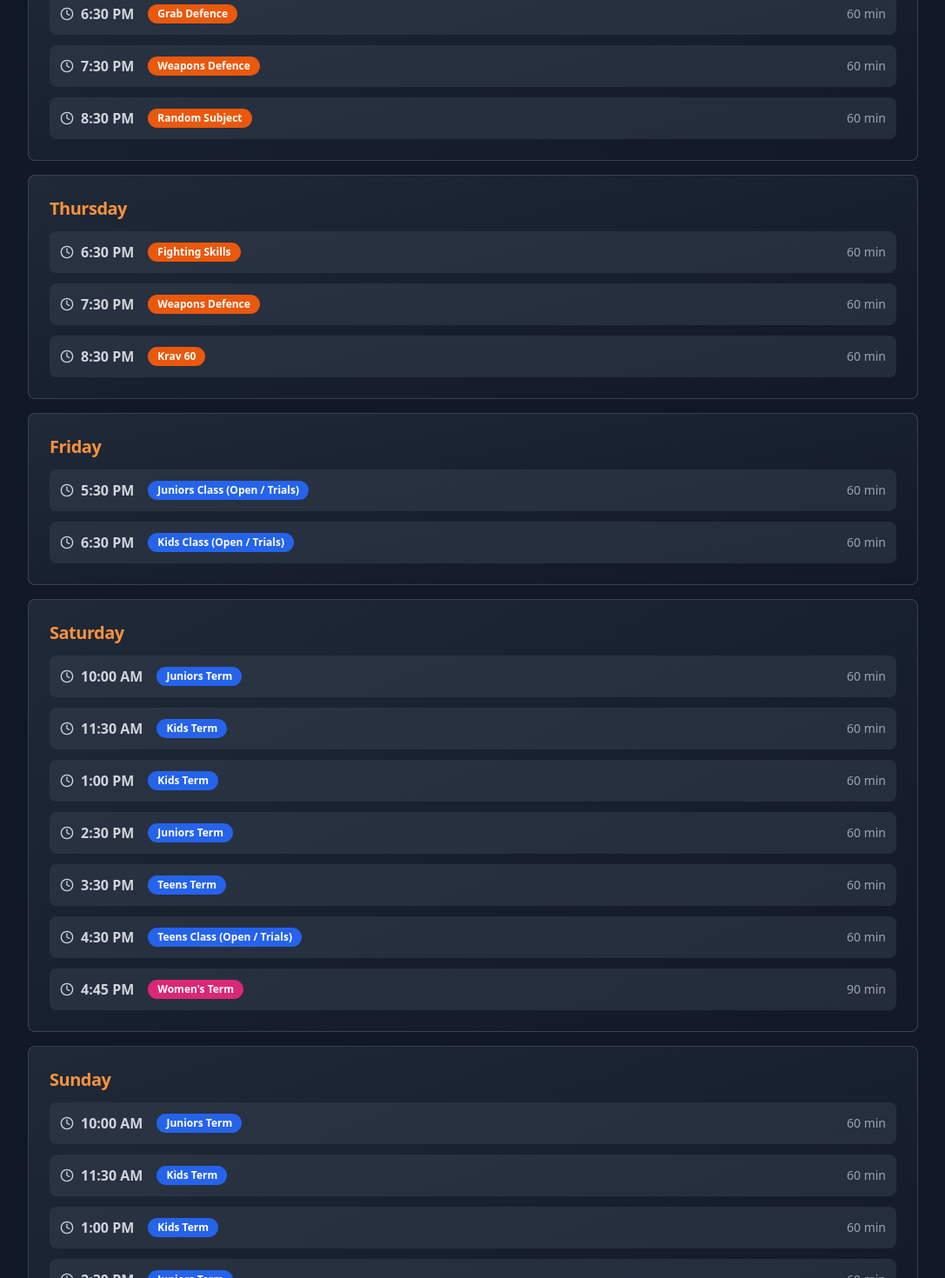
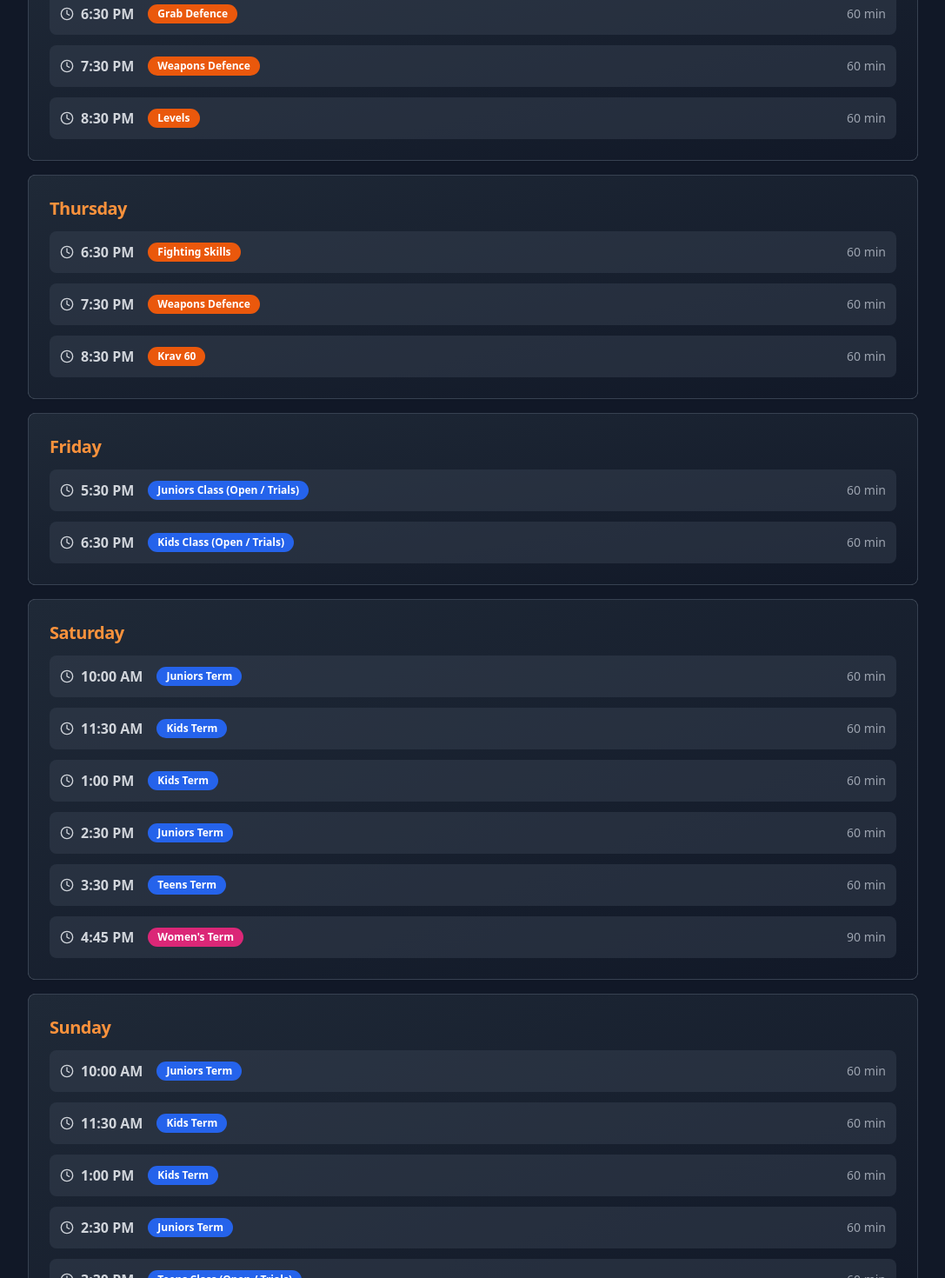
Before and after one commit to ecent/kravist-website-main, a React (Vite) app: page / in a window 1280 px wide. Shown: the part 3980-5450 px from the top of the page at 87% size, without its empty margins (96-1183 px from the left). Built offline with nearby package versions, Linux system fonts and the light colour scheme.

Commit message:
Update Schedule Listings
- Changed Thursday 8:30 PM class from "Random Subject" to "Levels".
- Removed the Saturday 4:30 PM "Teens Class (Open / Trials)".
- Added "(Open / Trials)" to the Sunday Teens Class.

```diff
--- a/src/components/Schedule.tsx
+++ b/src/components/Schedule.tsx
@@ -11,7 +11,7 @@ const Schedule = () => {
         { time: "5:30 PM", name: "Beginner's Class", duration: "60 min" },
         { time: "6:30 PM", name: "Fighting Skills", duration: "60 min" },
         { time: "7:30 PM", name: "Grab Defence", duration: "60 min" },
-        { time: "8:30 PM", name: "Random Subject", duration: "60 min" }
+        { time: "8:30 PM", name: "Levels", duration: "60 min" }
       ]
     },
     {
@@ -28,7 +28,7 @@ const Schedule = () => {
       classes: [
         { time: "6:30 PM", name: "Grab Defence", duration: "60 min" },
         { time: "7:30 PM", name: "Weapons Defence", duration: "60 min" },
-        { time: "8:30 PM", name: "Random Subject", duration: "60 min" }
+        { time: "8:30 PM", name: "Levels", duration: "60 min" }
       ]
     },
     {
@@ -54,7 +54,7 @@ const Schedule = () => {
         { time: "1:00 PM", name: "Kids Term", duration: "60 min" },
         { time: "2:30 PM", name: "Juniors Term", duration: "60 min" },
         { time: "3:30 PM", name: "Teens Term", duration: "60 min" },
-        { time: "4:30 PM", name: "Teens Class (Open / Trials)", duration: "60 min" },
+
         { time: "4:45 PM", name: "Women's Term", duration: "90 min" }
       ]
     },
@@ -65,7 +65,7 @@ const Schedule = () => {
         { time: "11:30 AM", name: "Kids Term", duration: "60 min" },
         { time: "1:00 PM", name: "Kids Term", duration: "60 min" },
         { time: "2:30 PM", name: "Juniors Term", duration: "60 min" },
-        { time: "3:30 PM", name: "Teens Term", duration: "60 min" }
+        { time: "3:30 PM", name: "Teens Class (Open / Trials)", duration: "60 min" }
       ]
     }
   ];
```
